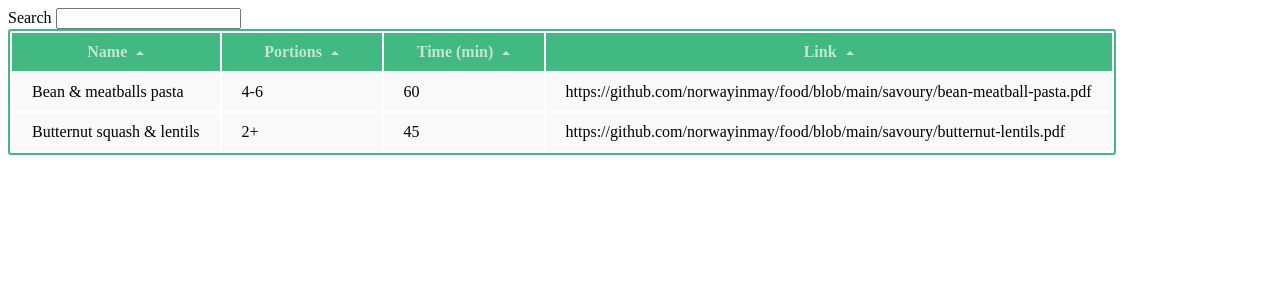
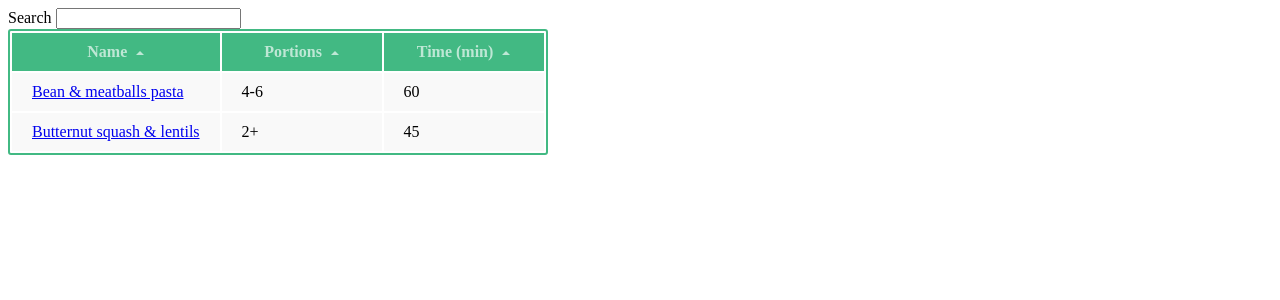
Before and after one commit to norwayinmay/food, a Vue app in the folder table/: page / in a window 1280 px wide. Shown: the top 300 px of the page. Built offline with nearby package versions, Linux system fonts and the light colour scheme.

Commit message:
linkify recipe name in table

```diff
--- a/table/src/App.vue
+++ b/table/src/App.vue
@@ -4,7 +4,8 @@ import BasicTable from './components/BasicTable.vue'
 import { ref } from 'vue'
 
 const searchQuery = ref('')
-const gridColumns = Object.keys(data[0])
+let gridColumns = Object.keys(data[0])
+gridColumns = gridColumns.filter((item) => item !== 'link')
 const gridData = data
 </script>
 
--- a/table/src/components/BasicTable.vue
+++ b/table/src/components/BasicTable.vue
@@ -60,7 +60,10 @@ function capitalize(str) {
     <tbody>
       <tr v-for="entry in filteredData" :key="entry">
         <td v-for="col in columns" :key="col">
-          {{ entry[col] }}
+          <div v-if="col === 'name'">
+            <a :href="entry['link']">{{ entry['name'] }}</a>
+          </div>
+          <div v-else>{{ entry[col] }}</div>
         </td>
       </tr>
     </tbody>
```
